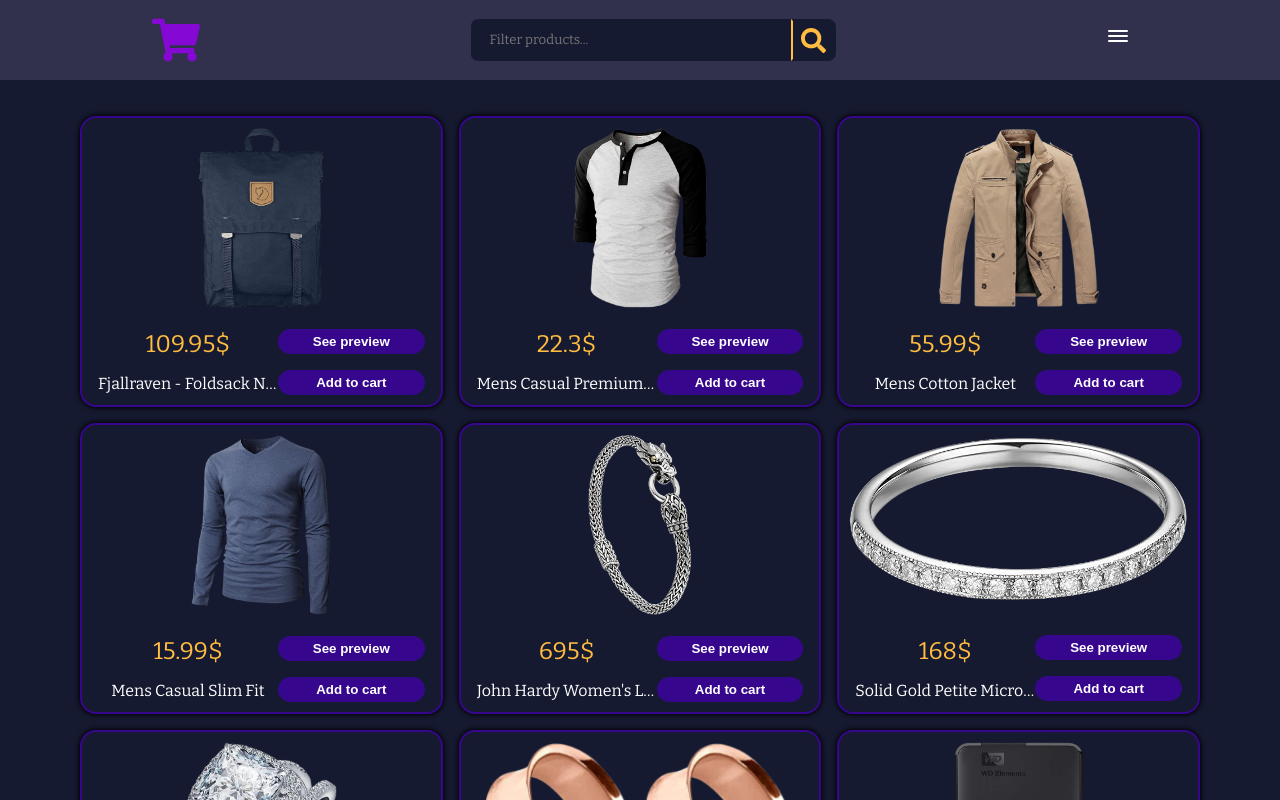
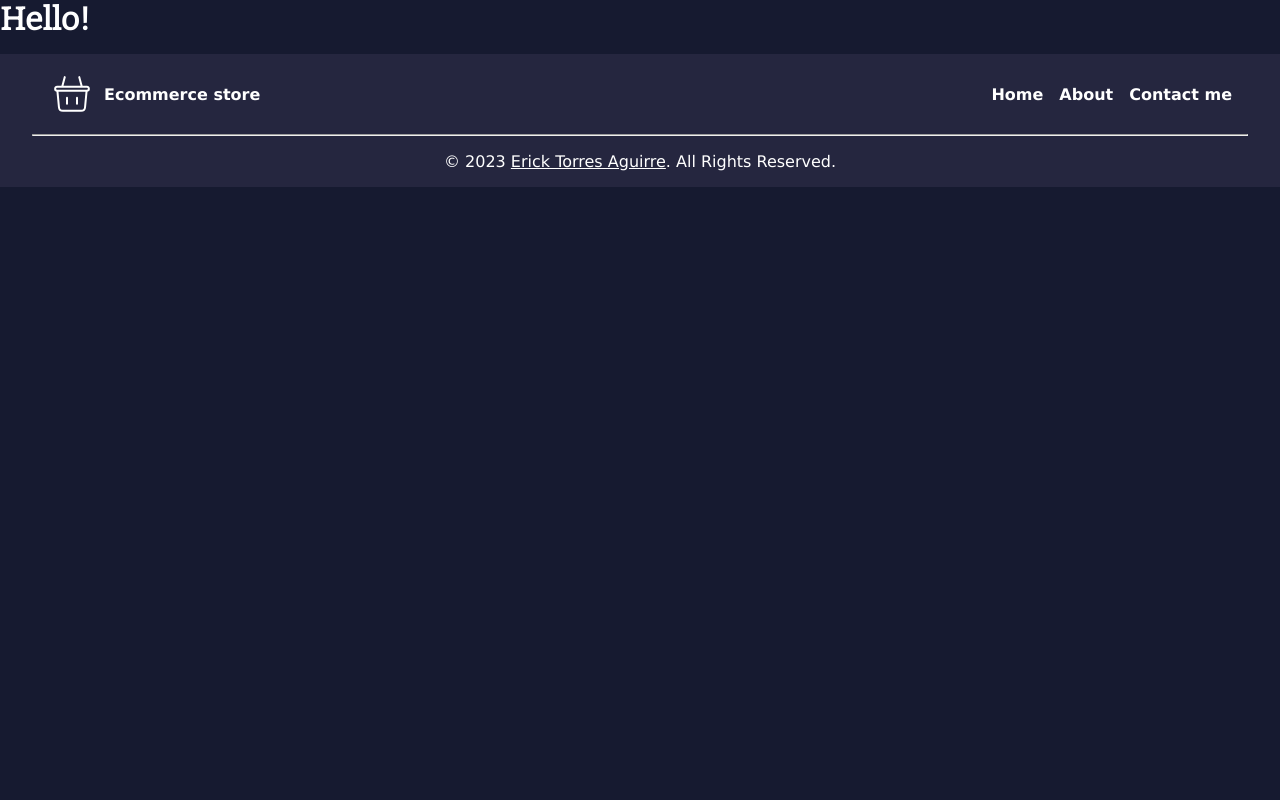
Before and after one commit to Eckry/store-app, a React (Vite) app: page /store-app/about in a window 1280 px wide. Shown: the top 800 px of the page. Built offline with nearby package versions, Linux system fonts and the light colour scheme.

Commit message:
add Root page and RouterProvider

```diff
--- a/src/App.jsx
+++ b/src/App.jsx
@@ -1,77 +1,21 @@
 import "./App.css";
-import { NUMBER_OF_PRODUCTS_PER_PAGE } from "./constants.json";
-import { FaRegFaceSadCry } from "react-icons/fa6";
-import Product from "./components/Product";
-import useStore from "./hooks/useStore";
-import Preview from "./components/Preview";
-import Header from "./components/Header";
-import Cart from "./components/Cart";
-import Footer from "./components/Footer";
-import CarouselButtons from "./components/CarouselButtons";
-import useFilters from "./hooks/useFilters";
-import usePreview from "./hooks/usePreview";
+import { createBrowserRouter, RouterProvider } from "react-router-dom";
+import Root from "./routes/Root";
+import About from "./routes/About";
 
-function MainContent({ currentPage, setCurrentPreview }) {
-  const { filteredProducts } = useFilters();
-
-  if (!filteredProducts.length) {
-    return (
-      <main className="container-if-no-products">
-        <FaRegFaceSadCry />
-        <h1 className="empty-title">We don't have that yet</h1>
-      </main>
-    );
-  }
-
-  return (
-    <main className="container">
-      {filteredProducts
-        .slice(
-          NUMBER_OF_PRODUCTS_PER_PAGE * currentPage,
-          NUMBER_OF_PRODUCTS_PER_PAGE * (currentPage + 1)
-        )
-        .map((product) => (
-          <Product
-            key={product.id}
-            product={product}
-            setCurrentPreview={setCurrentPreview}
-          />
-        ))}
-    </main>
-  );
-}
-
-
+const router = createBrowserRouter([
+  {
+    path: "/store-app",
+    element: <Root />,
+  },
+  {
+    path: "/store-app/about",
+    element: <About/>
+  },
+]);
 
 function App() {
-  const { currentPage, showCart, interchangeShowCart, setCurrentPage } =
-    useStore();
-
-  const { filteredProducts } = useFilters();
-  const { preview, setCurrentPreview } = usePreview(filteredProducts);
-
-  const isPreviewClosed = preview.product === undefined;
-  return (
-    <>
-      <Header interchangeShowCart={interchangeShowCart} showCart={showCart} />
-      {isPreviewClosed ? (
-        <MainContent
-          currentPage={currentPage}
-          setCurrentPreview={setCurrentPreview}
-        />
-      ) : (
-        <Preview preview={preview} setCurrentPreview={setCurrentPreview} />
-      )}
-      {isPreviewClosed && (
-        <CarouselButtons
-          currentPage={currentPage}
-          setCurrentPage={setCurrentPage}
-        />
-      )}
-      {showCart && <Cart interchangeShowCart={interchangeShowCart} />}
-      <Footer />
-    </>
-  );
+  return <RouterProvider router={router} />;
 }
 
 export default App;
--- /dev/null
+++ b/src/routes/About.jsx
@@ -0,0 +1,10 @@
+import Footer from "../components/Footer";
+
+export default function About() {
+  return (
+    <>
+      <h1>Hello!</h1>
+      <Footer />
+    </>
+  );
+}
--- /dev/null
+++ b/src/routes/Root.jsx
@@ -0,0 +1,73 @@
+import "../App.css";
+import { NUMBER_OF_PRODUCTS_PER_PAGE } from "../constants.json";
+import { FaRegFaceSadCry } from "react-icons/fa6";
+import Product from "../components/Product";
+import useStore from "../hooks/useStore";
+import Preview from "../components/Preview";
+import Header from "../components/Header";
+import Cart from "../components/Cart";
+import Footer from "../components/Footer";
+import CarouselButtons from "../components/CarouselButtons";
+import useFilters from "../hooks/useFilters";
+import usePreview from "../hooks/usePreview";
+
+function MainContent({ currentPage, setCurrentPreview }) {
+  const { filteredProducts } = useFilters();
+
+  if (!filteredProducts.length) {
+    return (
+      <main className="container-if-no-products">
+        <FaRegFaceSadCry />
+        <h1 className="empty-title">We don't have that yet</h1>
+      </main>
+    );
+  }
+
+  return (
+    <main className="container">
+      {filteredProducts
+        .slice(
+          NUMBER_OF_PRODUCTS_PER_PAGE * currentPage,
+          NUMBER_OF_PRODUCTS_PER_PAGE * (currentPage + 1)
+        )
+        .map((product) => (
+          <Product
+            key={product.id}
+            product={product}
+            setCurrentPreview={setCurrentPreview}
+          />
+        ))}
+    </main>
+  );
+}
+
+export default function Root() {
+  const { currentPage, showCart, interchangeShowCart, setCurrentPage } =
+    useStore();
+
+  const { filteredProducts } = useFilters();
+  const { preview, setCurrentPreview } = usePreview(filteredProducts);
+
+  const isPreviewClosed = preview.product === undefined;
+  return (
+    <>
+      <Header interchangeShowCart={interchangeShowCart} showCart={showCart} />
+      {isPreviewClosed ? (
+        <MainContent
+          currentPage={currentPage}
+          setCurrentPreview={setCurrentPreview}
+        />
+      ) : (
+        <Preview preview={preview} setCurrentPreview={setCurrentPreview} />
+      )}
+      {isPreviewClosed && (
+        <CarouselButtons
+          currentPage={currentPage}
+          setCurrentPage={setCurrentPage}
+        />
+      )}
+      {showCart && <Cart interchangeShowCart={interchangeShowCart} />}
+      <Footer />
+    </>
+  );
+}
```
